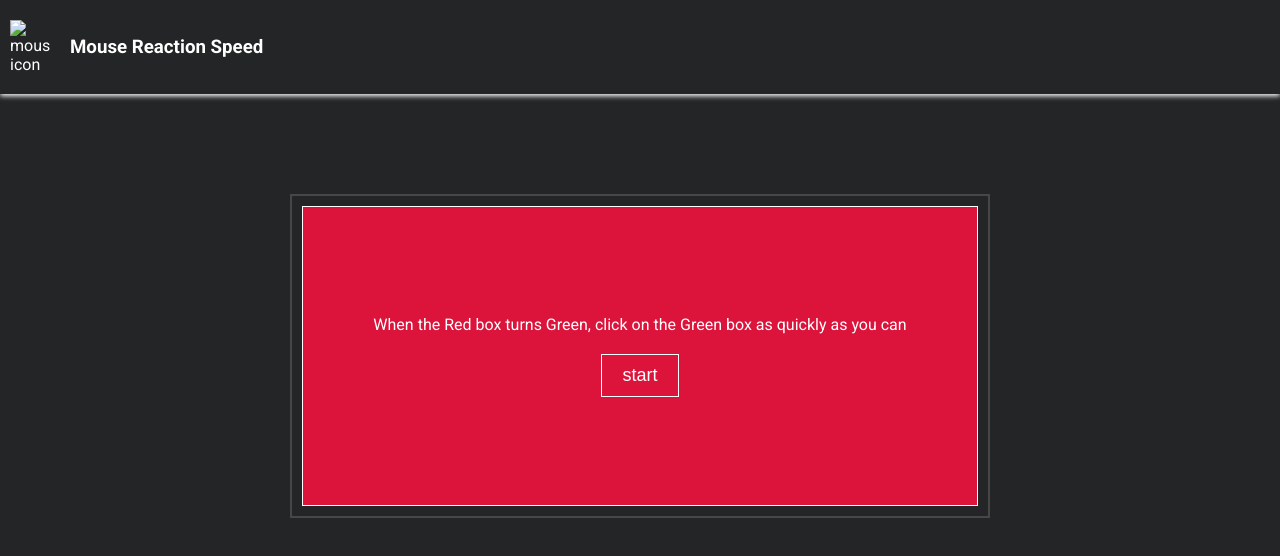
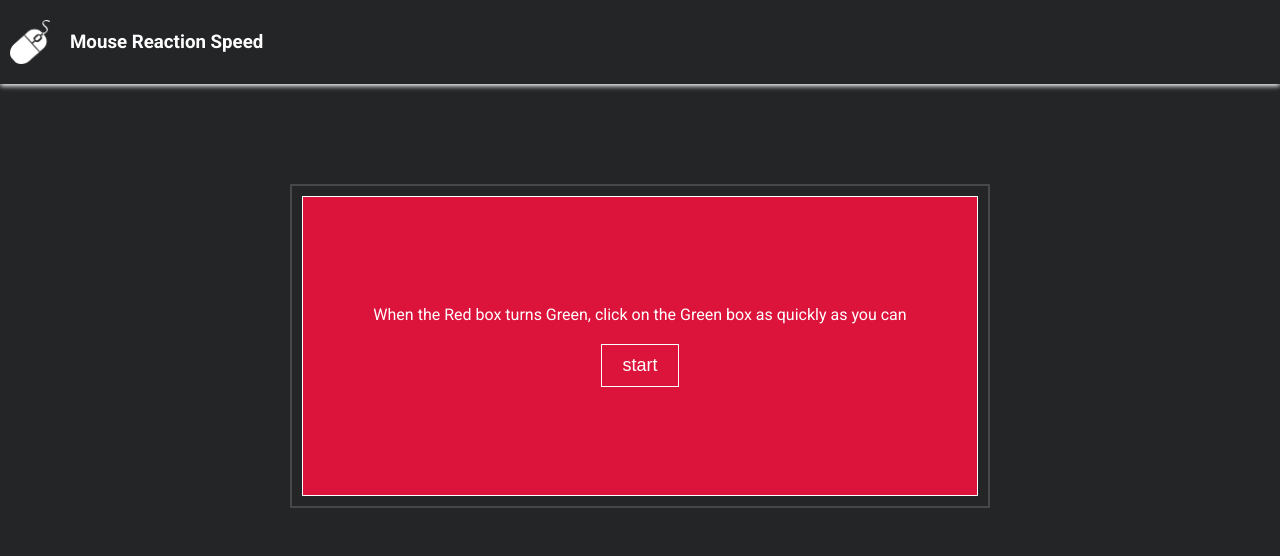
Before and after one commit to Amermob/reaction-speed, a plain HTML site: page index.html in a window 1280 px wide. Drawn offline with Linux system fonts and the light colour scheme; the site is published under a folder, as on GitHub Pages, so addresses that start at the root find nothing.

Commit message:
Update index.html

```diff
--- a/index.html
+++ b/index.html
@@ -15,7 +15,7 @@
 
 <body>
     <header>
-        <img src="/img/Daco_5529834.png" alt="mouse icon" />
+        <img src="img/Daco_5529834.png" alt="mouse icon" />
         <h3>Mouse Reaction Speed</h3>
     </header>
     <main>
```
